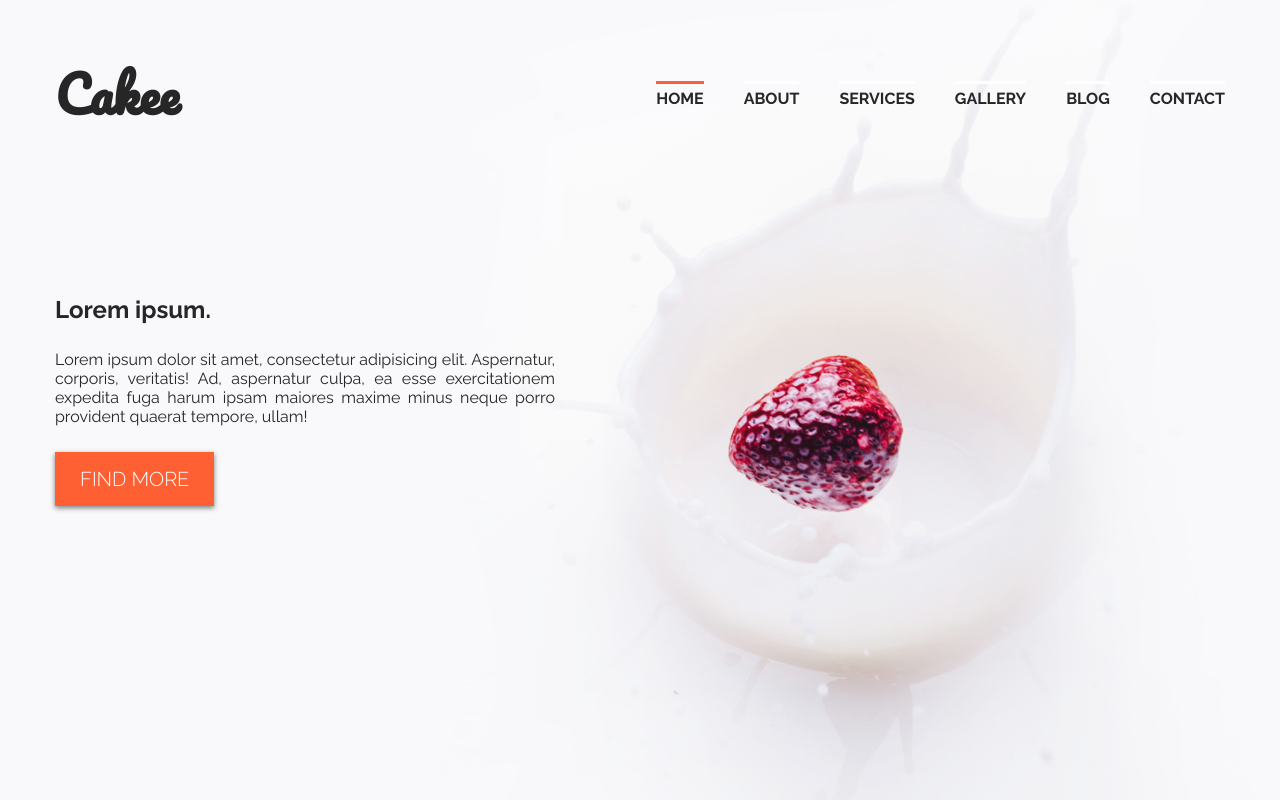
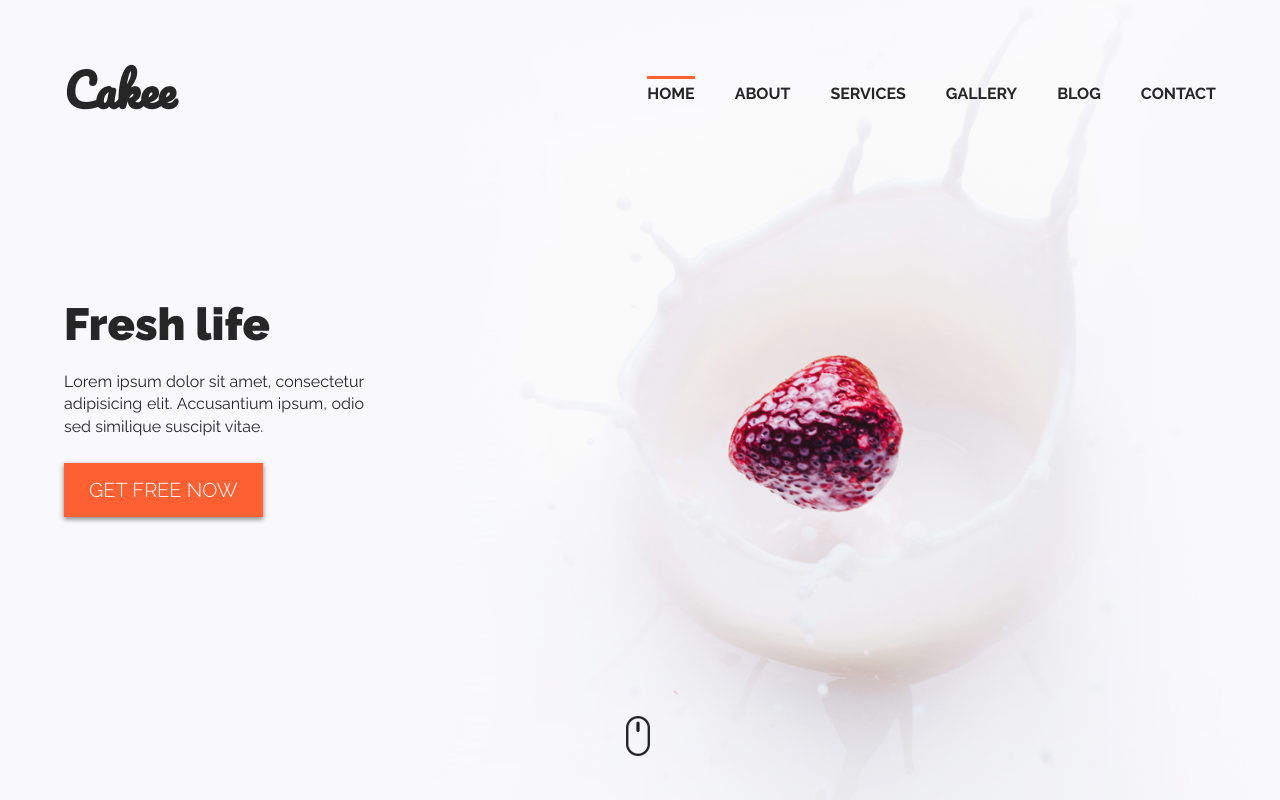
Before and after one commit to MakeleAndzelo/weekly-webdev-2, a website built with webpack: page index.html in a window 1280 px wide. Built offline with nearby package versions, Linux system fonts and the light colour scheme.

```diff
--- a/index.html
+++ b/index.html
@@ -7,7 +7,7 @@
     <meta http-equiv="X-UA-Compatible" content="ie=edge">
     <title>Document</title>
 
-    <link href="https://fonts.googleapis.com/css?family=Pacifico|Raleway:300,400,700" rel="stylesheet">
+    <link href="https://fonts.googleapis.com/css?family=Pacifico|Raleway:300,400,700,900" rel="stylesheet">
     <link rel="stylesheet" href="dist/css/main.css">
 </head>
 <body>
@@ -30,9 +30,14 @@
     </header>
     <section class="banner">
         <div class="container">
-            <h1>Lorem ipsum.</h1>
-            <p>Lorem ipsum dolor sit amet, consectetur adipisicing elit. Aspernatur, corporis, veritatis! Ad, aspernatur culpa, ea esse exercitationem expedita fuga harum ipsam maiores maxime minus neque porro provident quaerat tempore, ullam!</p>
-            <a href="#" class="button button-orange">find more</a>
+            <div class="content">
+                <h1>Fresh life</h1>
+                <p>Lorem ipsum dolor sit amet, consectetur adipisicing elit. Accusantium ipsum, odio sed similique suscipit vitae.</p>
+                <a href="#" class="button button-orange">get free now</a>
+            </div>
+            <span class="scroll-icon">
+                <img src="images/scroll.png" alt="scroll">
+            </span>
         </div>
     </section>
     <script src="dist/js/main.js"></script>
--- a/src/sass/_global.sass
+++ b/src/sass/_global.sass
@@ -9,3 +9,7 @@
 
 body
   height: 100vh
+
+h1
+  font-size: 45px
+  font-weight: 900
--- a/src/sass/main.sass
+++ b/src/sass/main.sass
@@ -5,7 +5,7 @@
 
 .container
   width: 1170px
-  max-width: 100%
+  max-width: 90%
   margin: 0 auto
   color: $dark
 
@@ -34,7 +34,7 @@
       .nav-item
         text-transform: uppercase
         font-weight: bold
-        border-top: 3px solid white
+        border-top: 3px solid rgba(0, 0, 0, 0)
         padding-top: 5px
         font-size: 16px
         &.active
@@ -49,7 +49,15 @@
     align-content: center
     justify-items: left
     height: 100%
-    grid-template-columns: 500px
-    grid-gap: 10px
-    p
-      text-align: justify
+    grid-template-columns: 300px
+    position: relative
+    .content
+      p
+        text-align: justify
+        line-height: 140%
+        margin: 20px 0 40px 0
+    .scroll-icon
+      position: absolute
+      bottom: 40px
+      left: 50%
+      margin-left: -14px
```
Also changed, not shown: dist/css/main.css.
